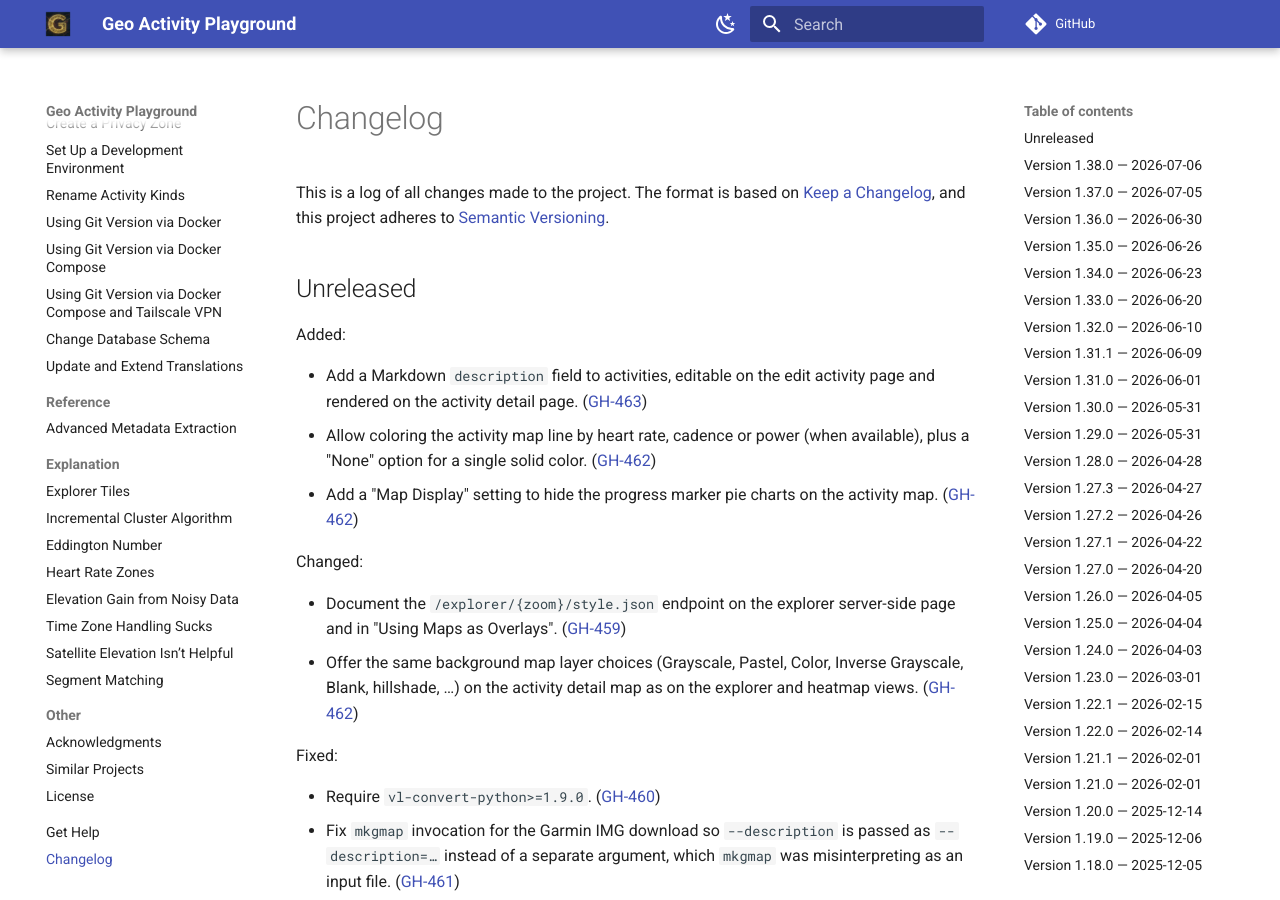
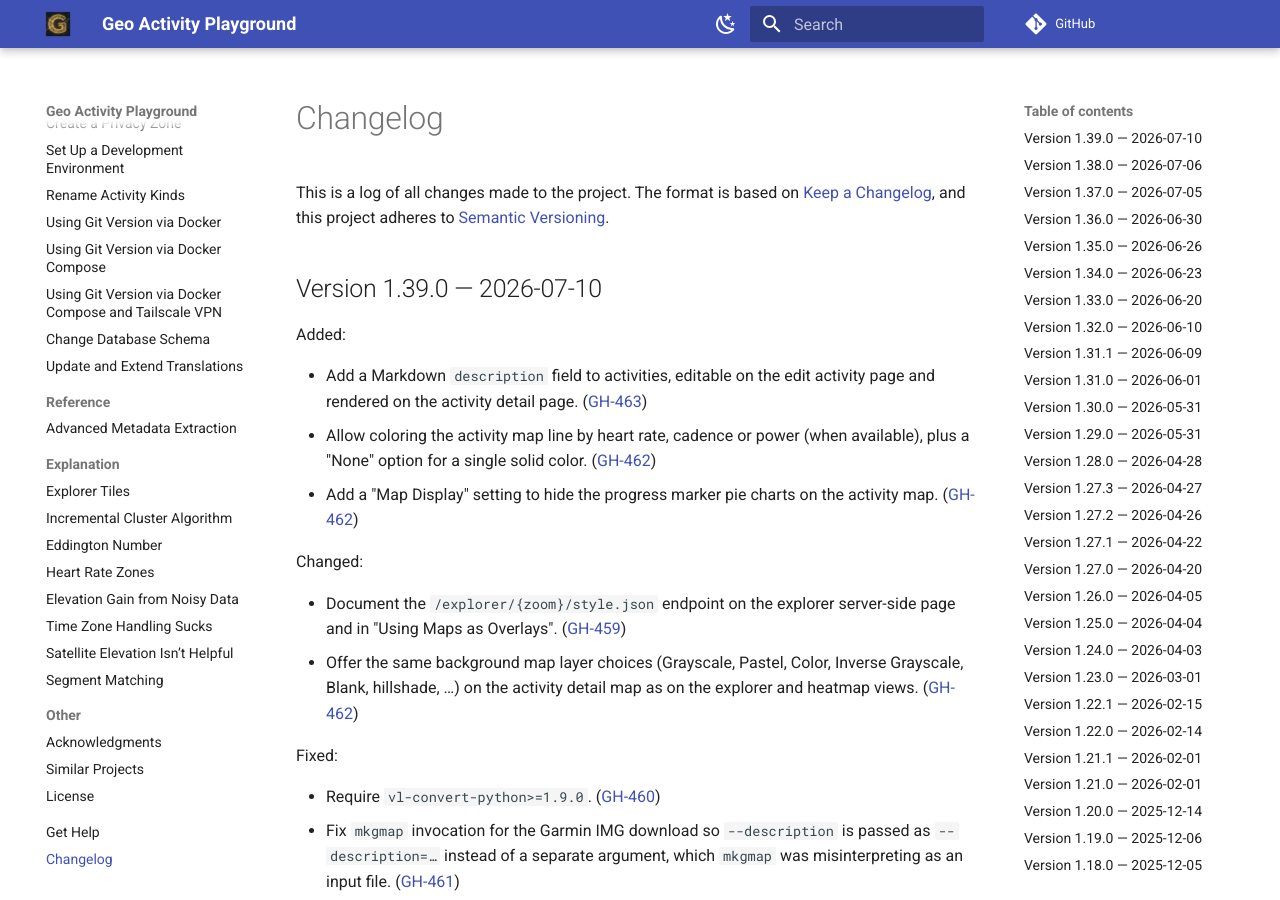
Before and after one commit to martin-ueding/geo-activity-playground, an MkDocs documentation site: the page built from docs/changelog.md, in a window 1280 px wide and 900 px high. Built offline with MkDocs 1.6.1 and Material for MkDocs 9.7.7, drawn with Linux system fonts in a browser that asks for light colours; comment, search, counter and statistics services are not loaded.

Commit message:
chore: bump version to 1.39.0

```diff
--- a/docs/changelog.md
+++ b/docs/changelog.md
@@ -15,7 +15,7 @@ Types of changes
 
 <!-- next version below this line -->
 
-## Unreleased
+## Version 1.39.0 — 2026-07-10
 
 Added:
 
--- a/pyproject.toml
+++ b/pyproject.toml
@@ -1,6 +1,6 @@
 [project]
 name = "geo-activity-playground"
-version = "1.38.0"
+version = "1.39.0"
 description = "Analysis of geo data activities like rides, runs or hikes."
 authors = [{ name = "Martin Ueding", email = "mu@martin-ueding.de" }]
 license = { text = "MIT" }
```
Also changed, not shown: 1 other file.
